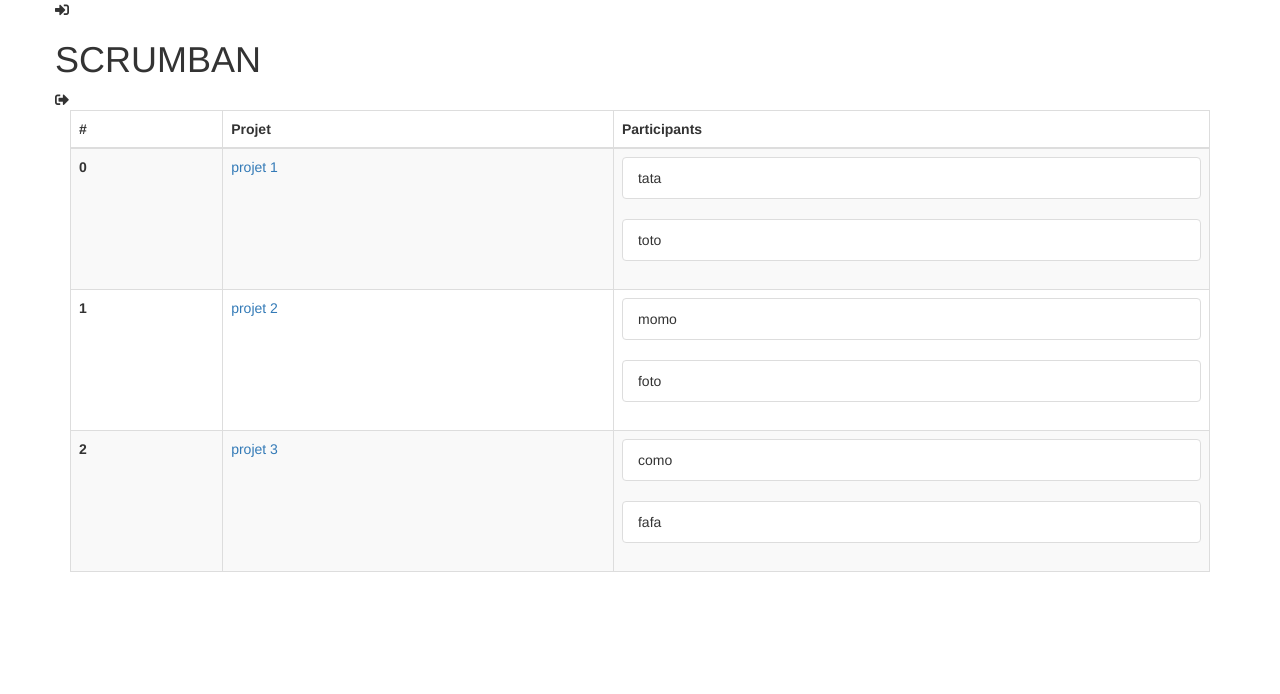
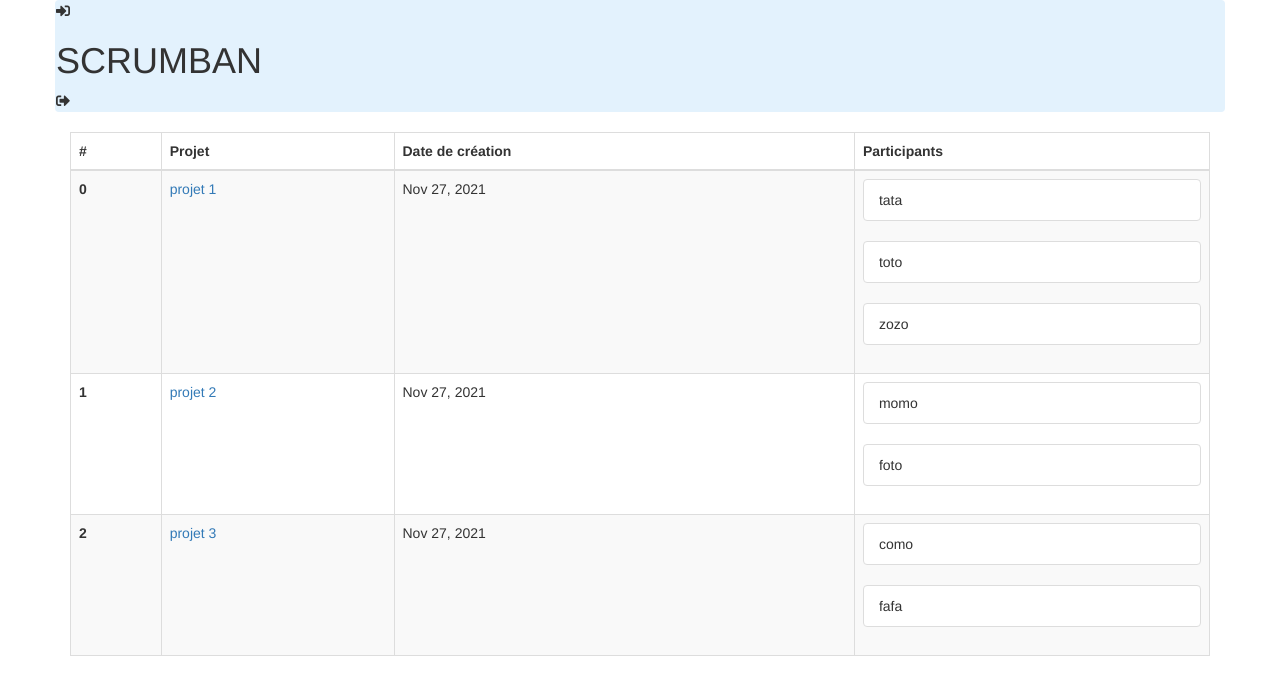
Before and after one commit to htimli/SCRUMBAN, an Angular app in the folder dev/frontend/my-app/: page /projects in a window 1280 px wide. Shown: the top 694 px of the page. Built offline with nearby package versions, Linux system fonts and the light colour scheme.

Commit message:
add creation date

```diff
--- a/dev/frontend/my-app/src/app/app.component.html
+++ b/dev/frontend/my-app/src/app/app.component.html
@@ -1,7 +1,8 @@
 <div class="container">
   <div class="row">
+    <nav class="navbar navbar-light" style="background-color: #e3f2fd;">
     <div class="col">
-      <i class="fas fa-sign-in-alt"></i>
+      <i  class="fas fa-sign-in-alt"></i>
     </div>
     <div class="col">
       <h1>SCRUMBAN</h1>
@@ -9,6 +10,9 @@
     <div class="col">
       <i class="fas fa-sign-out-alt"></i>
     </div>
+  </nav>
+  <router-outlet></router-outlet>
   </div>
+
+
 </div>
-<router-outlet></router-outlet>
--- a/dev/frontend/my-app/src/app/projects-list-page/projects-list-page.component.html
+++ b/dev/frontend/my-app/src/app/projects-list-page/projects-list-page.component.html
@@ -4,6 +4,7 @@
             <tr>
                 <th scope="col">#</th>
                 <th scope="col">Projet</th>
+                <th scope="col">Date de création</th>
                 <th scope="col">Participants</th>
             </tr>
         </thead>
@@ -11,6 +12,7 @@
             <tr *ngFor = "let project of projects" >
                 <th scope="row" >{{ project.id }}</th>
                 <td><a class="nav-link" href="#">{{ project.name }}</a></td>
+                <td>{{ project.creationDate | date  }} </td>
                 <td>
                     <ul class="list-group" *ngFor = "let participant of project.participants ">
                     <li class="list-group-item">{{ participant}}</li>
--- a/dev/frontend/my-app/src/app/projects-list-page/projects-list-page.component.ts
+++ b/dev/frontend/my-app/src/app/projects-list-page/projects-list-page.component.ts
@@ -12,17 +12,20 @@ export class ProjectsListPageComponent implements OnInit {
     {
       id : 0 ,
       name: 'projet 1',
-      participants : [ 'tata','toto']
+      participants : [ 'tata','toto','zozo'],
+      creationDate: new Date()
     },
     {
       id : 1 ,
       name: 'projet 2',
-      participants : [ 'momo','foto']
+      participants : [ 'momo','foto'],
+      creationDate: new Date()
     },
     {
       id : 2 ,
       name: 'projet 3',
-      participants : [ 'como','fafa']
+      participants : [ 'como','fafa'],
+      creationDate: new Date()
     }
   ];
 
```
